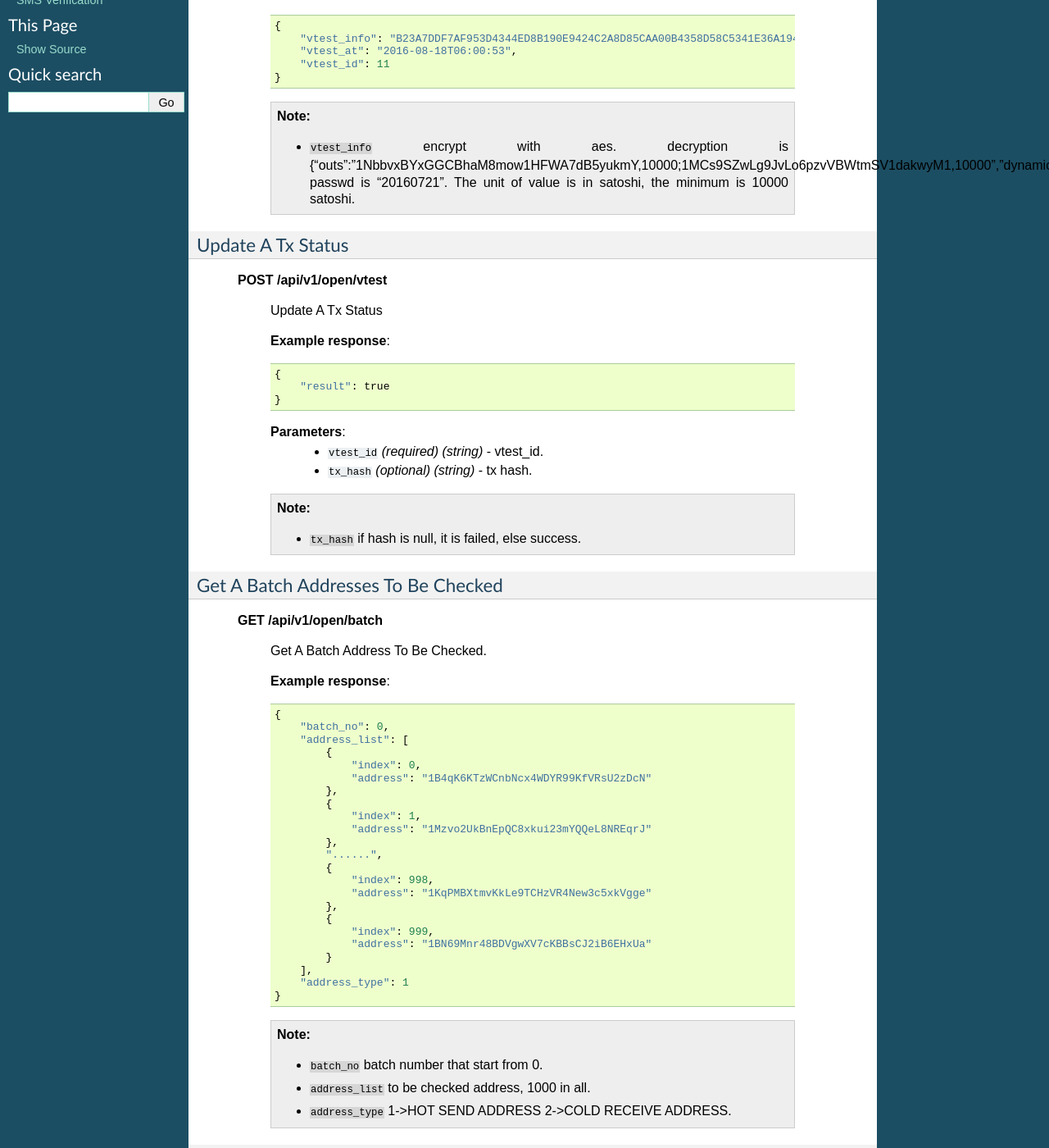
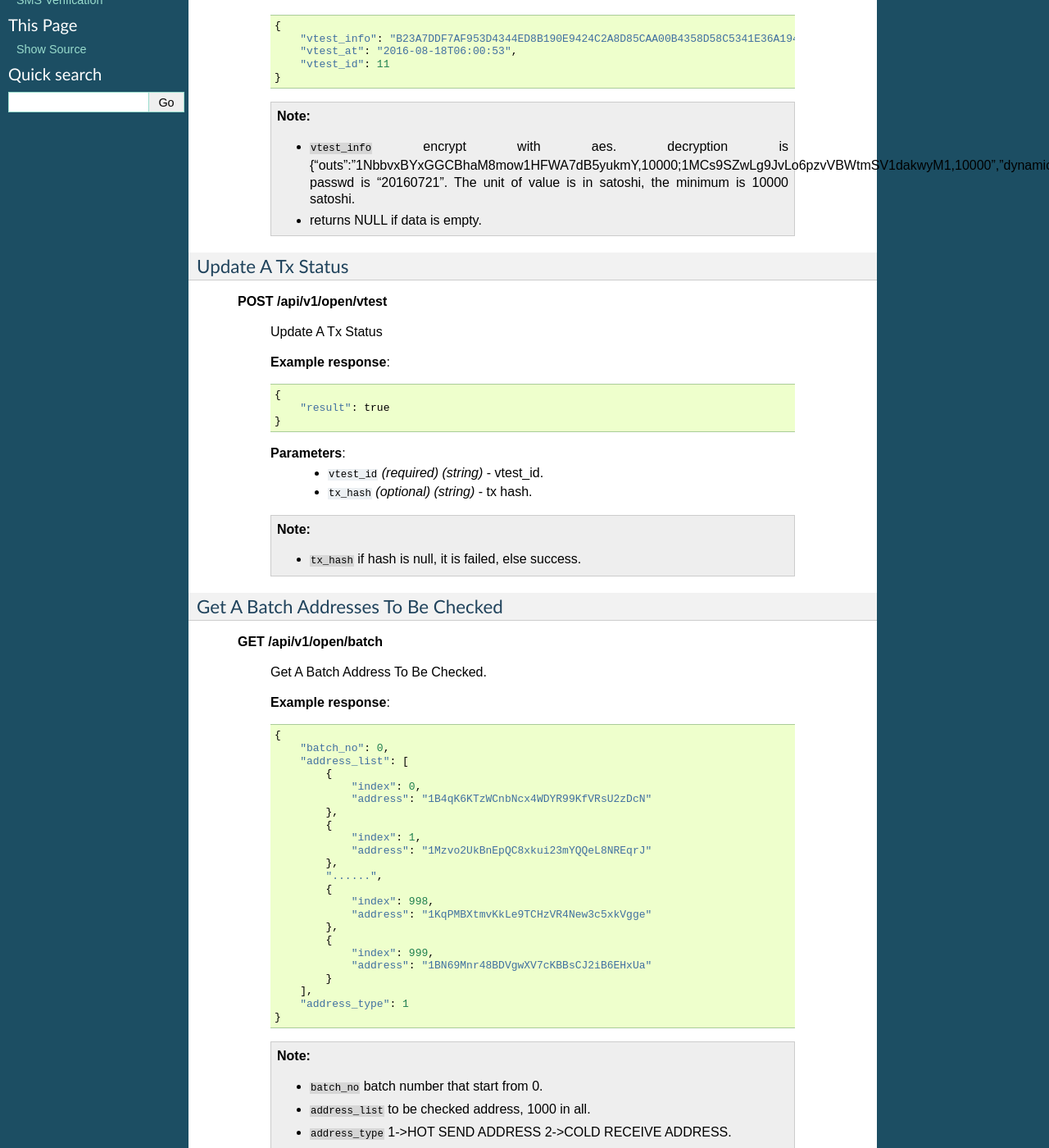
Before and after one commit to chaincloud-dot-com/chaincloud-docs, a Sphinx documentation site: the page built from source/chaincloud-v/v-device-sample.rst, in a window 1280 px wide and 1400 px high, scrolled down 332 px. Shown: the whole window at 82% size. Built offline with Sphinx 7.4.7, drawn with Linux system fonts in a browser that asks for light colours; some of the changed text lies outside the part shown.

Commit message:
add empty description

```diff
--- a/source/chaincloud-v/v-device-sample.rst
+++ b/source/chaincloud-v/v-device-sample.rst
@@ -26,6 +26,7 @@ Get A Tx To Be Sended
 
         .. note::
             * ``vtest_info`` encrypt with aes. decryption is {"outs":"1NbbvxBYxGGCBhaM8mow1HFWA7dB5yukmY,10000;1MCs9SZwLg9JvLo6pzvVBWtmSV1dakwyM1,10000","dynamic":0}, passwd is "20160721". The unit of value is in satoshi, the minimum is 10000 satoshi.
+            * returns NULL if data is empty.
 
 Update A Tx Status
 ----------------------
@@ -84,6 +85,7 @@ Get A Batch Addresses To Be Checked
             * ``batch_no`` batch number that start from 0.
             * ``address_list`` to be checked address, 1000 in all.
             * ``address_type`` 1->HOT SEND ADDRESS 2->COLD RECEIVE ADDRESS.
+            * returns NULL if data is empty.
 
 Update A Batch Addresses Status
 ----------------------
```
